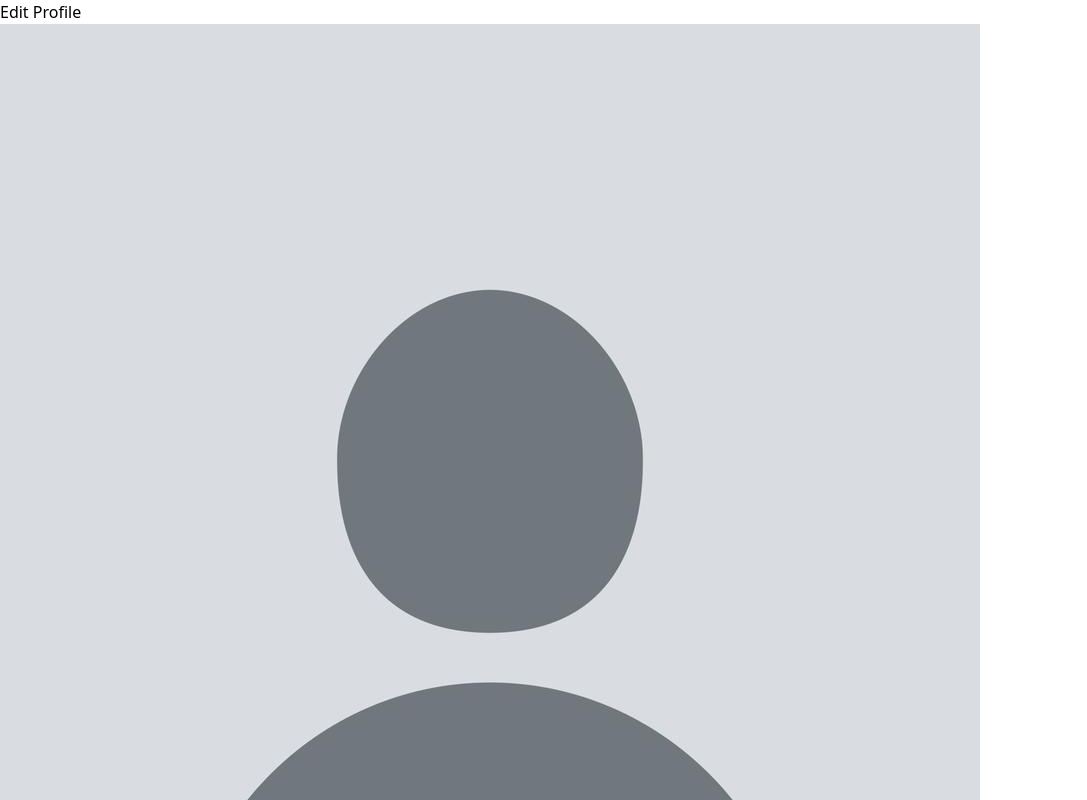
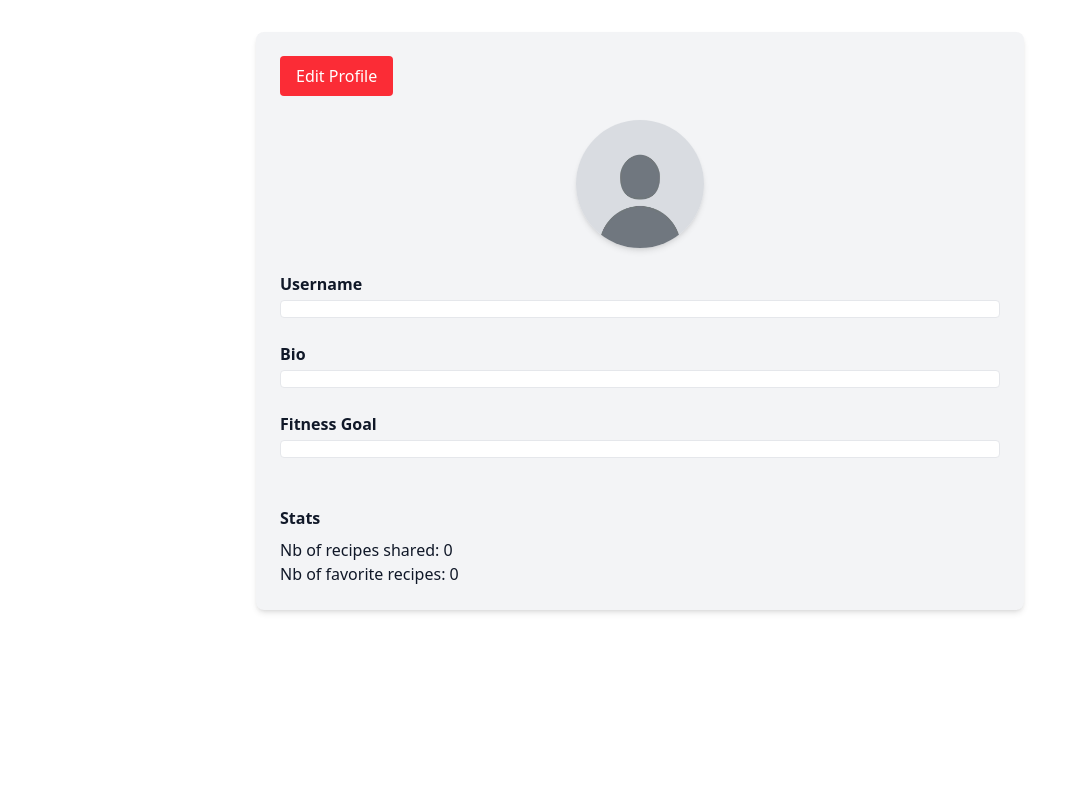
Before and after one commit to B10-Stiti/Gains-Kitchen, a React (Vite) app in the folder client/: page /profile in a window 1280 px wide. Shown: the top 800 px of the page, without its empty margins (0-1087 px from the left). Built offline with nearby package versions, Linux system fonts and the light colour scheme.

Commit message:
add Tailwind CSS styling to Profile component

```diff
--- a/client/src/components/Profile.jsx
+++ b/client/src/components/Profile.jsx
@@ -29,7 +29,6 @@ const Profile = () => {
       if (!res.ok) throw new Error("Upload failed");
 
       const data = await res.json();
-      console.log("upload repond :", data);
       setUserData({
         ...userData,
         user: { ...userData.user, profilePicture: data.imageUrl },
@@ -38,6 +37,7 @@ const Profile = () => {
       console.error("Error uploading image:", error);
     }
   };
+
   useEffect(() => {
     const fetchData = async () => {
       const user = JSON.parse(localStorage.getItem("user"));
@@ -57,15 +57,20 @@ const Profile = () => {
   }, []);
 
   const fitnessGoals = ["Bulking", "Cutting", "Maintenance", "Muscle Gain"];
-  const { profilePicture, username, bio, fitnessGoal, favorites } =
-    userData.user;
+  const { profilePicture, username, bio, fitnessGoal, favorites } = userData.user;
+
   return (
-    <div>
-      <button type="button" onClick={() => setIsEditing(!isEditing)}>
+    <div className="max-w-3xl mx-auto mt-8 p-6 bg-gray-100 rounded-lg shadow-md text-gray-900">
+      <button
+        type="button"
+        onClick={() => setIsEditing(!isEditing)}
+        className="mb-6 px-4 py-2 bg-red-500 hover:bg-red-600 text-white rounded transition"
+      >
         {isEditing ? "Cancel" : "Edit Profile"}
       </button>
-      <form>
-        {/* Profil image */}
+      <form className="flex flex-col gap-6">
+        {/* Profile Image */}
+        <div className="flex flex-col items-center">
           {isEditing ? (
             <input
               type="file"
@@ -74,12 +79,20 @@ const Profile = () => {
               accept="image/*"
               required
               onChange={handleImageChange}
+              className="border border-gray-300 rounded px-3 py-2 w-full max-w-xs focus:outline-none focus:ring-2 focus:ring-green-500"
             />
           ) : (
-          <img src={ profilePicture || "/profil-default.jpg"}/>
+            <img
+              src={profilePicture || "/profil-default.jpg"}
+              alt="Profile"
+              className="w-32 h-32 rounded-full object-cover shadow-md"
+            />
           )}
+        </div>
+
         {/* Username */}
-        <label> Username </label>
+        <div className="flex flex-col">
+          <label className="mb-1 font-semibold">Username</label>
           {isEditing ? (
             <input
               type="text"
@@ -90,12 +103,16 @@ const Profile = () => {
                   user: { ...userData.user, username: e.target.value },
                 })
               }
+              className="border border-gray-300 rounded px-3 py-2 focus:outline-none focus:ring-2 focus:ring-green-500"
             />
           ) : (
-          <div>{username}</div>
+            <div className="p-2 bg-white rounded border border-gray-200">{username}</div>
           )}
+        </div>
+
         {/* Bio */}
-        <label> Bio </label>
+        <div className="flex flex-col">
+          <label className="mb-1 font-semibold">Bio</label>
           {isEditing ? (
             <input
               type="text"
@@ -106,12 +123,16 @@ const Profile = () => {
                   user: { ...userData.user, bio: e.target.value },
                 })
               }
+              className="border border-gray-300 rounded px-3 py-2 focus:outline-none focus:ring-2 focus:ring-green-500"
             />
           ) : (
-          <div> {bio} </div>
+            <div className="p-2 bg-white rounded border border-gray-200">{bio}</div>
           )}
+        </div>
 
         {/* Fitness Goal */}
+        <div className="flex flex-col">
+          <label className="mb-1 font-semibold">Fitness Goal</label>
           {isEditing ? (
             <select
               value={fitnessGoal}
@@ -121,9 +142,10 @@ const Profile = () => {
                   user: { ...userData.user, fitnessGoal: e.target.value },
                 })
               }
+              className="border border-gray-300 rounded px-3 py-2 focus:outline-none focus:ring-2 focus:ring-green-500"
             >
               <option value="" disabled>
-              Fitness Goal
+                Select Fitness Goal
               </option>
               {fitnessGoals.map((goal, idx) => (
                 <option value={goal} key={idx}>
@@ -132,12 +154,18 @@ const Profile = () => {
               ))}
             </select>
           ) : (
-          <div> {fitnessGoal} </div>
+            <div className="p-2 bg-white rounded border border-gray-200">{fitnessGoal}</div>
           )}
-        <div> Stats </div>
-        <div> Nb of recipes shared : {userData.recipeCount} </div>
-        <div> Nb of favorite recipes: {favorites?.length || 0} </div>
+        </div>
 
+        {/* Stats */}
+        <div className="mt-6">
+          <h3 className="font-semibold mb-2">Stats</h3>
+          <p>Nb of recipes shared: {userData.recipeCount}</p>
+          <p>Nb of favorite recipes: {favorites?.length || 0}</p>
+        </div>
+
+        {/* Save Button */}
         {isEditing && (
           <button
             type="button"
@@ -151,6 +179,7 @@ const Profile = () => {
               });
               if (res.ok) setIsEditing(false);
             }}
+            className="mt-4 px-6 py-3 bg-green-500 hover:bg-green-600 text-white font-semibold rounded transition"
           >
             Save
           </button>
```
Lines whose indentation alone changed are shown as unchanged.
